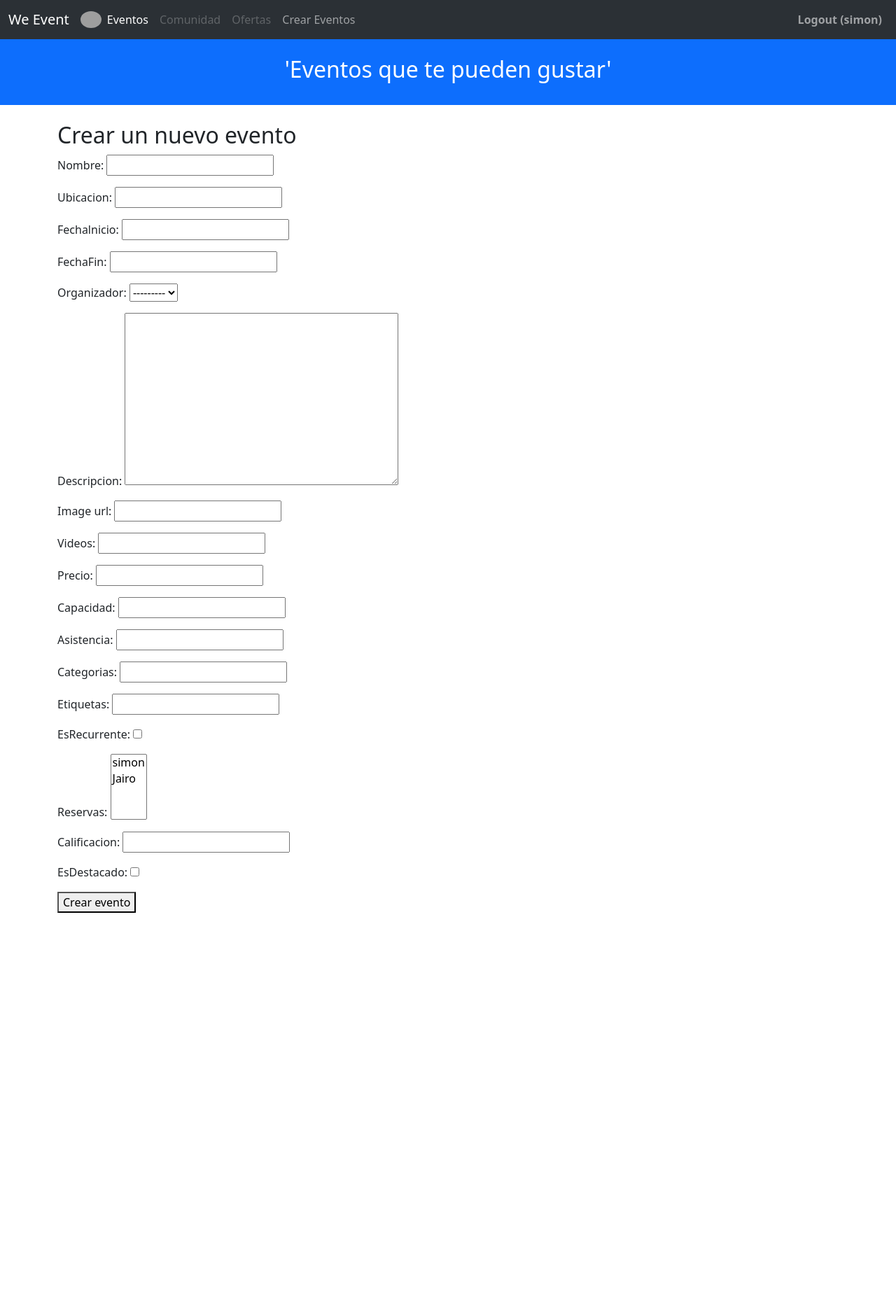
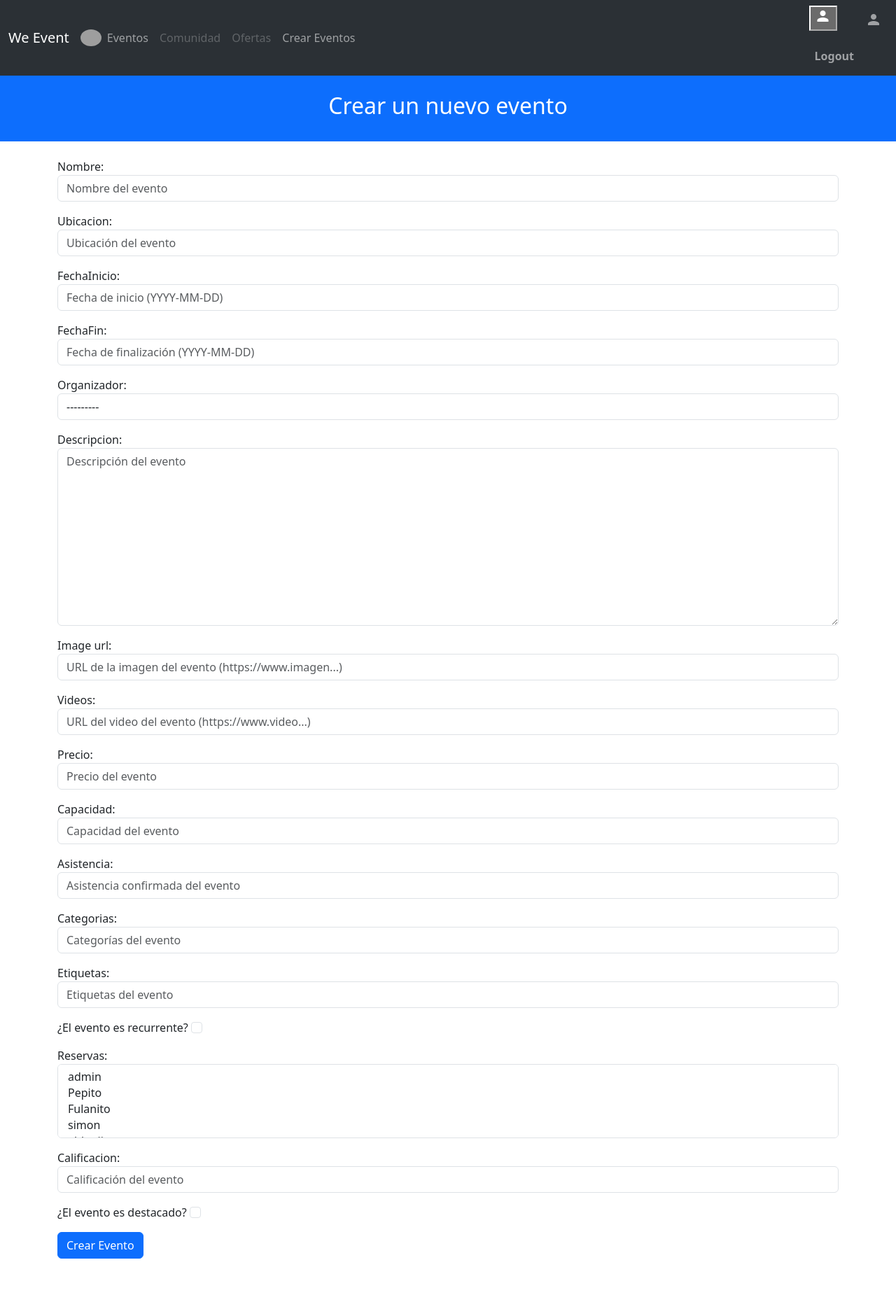
Before and after one commit to eldoniis/WeEvent, a Django app: page /create_event/ in a window 1280 px wide. Shown: the whole page at 70% size. Before the commit the page ends 1304 px from the top, so only its background shows below. Run offline with Django 3.2, Linux system fonts and the light colour scheme; a user stored in the database is signed in; data comes from the database, SQL or seed files in the repository; grey boxes are pictures that could not be loaded.

Commit message:
Presentacion Cliente 1

```diff
--- a/pagina/forms.py
+++ b/pagina/forms.py
@@ -4,4 +4,96 @@
 class EventoForm(forms.ModelForm):
     class Meta:
         model = Evento
-        fields = '__all__'  # Para incluir todos los campos del modelo
+        fields = '__all__'
+
+    def __init__(self, *args, **kwargs):
+        super(EventoForm, self).__init__(*args, **kwargs)
+
+        # Campos obligatorios y opcionales
+        self.fields['nombre'].required = True
+        self.fields['ubicacion'].required = True
+        self.fields['fechaInicio'].required = True
+        self.fields['fechaFin'].required = False
+        self.fields['organizador'].required = False
+        self.fields['descripcion'].required = False
+        self.fields['image_url'].required = False
+        self.fields['videos'].required = False
+        self.fields['precio'].required = False
+        self.fields['capacidad'].required = False
+        self.fields['asistencia'].required = False
+        self.fields['categorias'].required = False
+        self.fields['etiquetas'].required = False
+        self.fields['esRecurrente'].required = False
+        self.fields['reservas'].required = False
+        self.fields['calificacion'].required = False
+        self.fields['esDestacado'].required = False
+
+        self.fields['nombre'].widget.attrs.update({
+            'class': 'form-control',
+            'placeholder': 'Nombre del evento'
+        })
+        self.fields['ubicacion'].widget.attrs.update({
+            'class': 'form-control',
+            'placeholder': 'Ubicación del evento'
+        })
+        self.fields['fechaInicio'].widget.attrs.update({
+            'class': 'form-control datepicker',
+            'placeholder': 'Fecha de inicio (YYYY-MM-DD)'
+        })
+        self.fields['fechaFin'].widget.attrs.update({
+            'class': 'form-control datepicker',
+            'placeholder': 'Fecha de finalización (YYYY-MM-DD)'
+        })
+        self.fields['organizador'].widget.attrs.update({
+            'class': 'form-control',
+            'placeholder': 'Organizador del evento'
+        })
+        self.fields['descripcion'].widget.attrs.update({
+            'class': 'form-control',
+            'placeholder': 'Descripción del evento'
+        })
+        self.fields['image_url'].widget.attrs.update({
+            'class': 'form-control',
+            'placeholder': 'URL de la imagen del evento (https://www.imagen...)'
+        })
+        self.fields['videos'].widget.attrs.update({
+            'class': 'form-control',
+            'placeholder': 'URL del video del evento (https://www.video...)'
+        })
+        self.fields['precio'].widget.attrs.update({
+            'class': 'form-control',
+            'placeholder': 'Precio del evento'
+        })
+        self.fields['capacidad'].widget.attrs.update({
+            'class': 'form-control',
+            'placeholder': 'Capacidad del evento'
+        })
+        self.fields['asistencia'].widget.attrs.update({
+            'class': 'form-control',
+            'placeholder': 'Asistencia confirmada del evento'
+        })
+        self.fields['categorias'].widget.attrs.update({
+            'class': 'form-control',
+            'placeholder': 'Categorías del evento'
+        })
+        self.fields['etiquetas'].widget.attrs.update({
+            'class': 'form-control',
+            'placeholder': 'Etiquetas del evento'
+        })
+        self.fields['esRecurrente'].widget.attrs.update({
+            'class': 'form-check-input',
+        })
+        self.fields['esRecurrente'].label = '¿El evento es recurrente?'
+
+        self.fields['reservas'].widget.attrs.update({
+            'class': 'form-control',
+            'placeholder': 'Reservación del evento'
+        })
+        self.fields['calificacion'].widget.attrs.update({
+            'class': 'form-control',
+            'placeholder': 'Calificación del evento'
+        })
+        self.fields['esDestacado'].widget.attrs.update({
+            'class': 'form-check-input',
+        })
+        self.fields['esDestacado'].label = '¿El evento es destacado?'
--- a/pagina/models.py
+++ b/pagina/models.py
@@ -5,7 +5,7 @@
 class Evento(models.Model):
     nombre = models.CharField(max_length=255)
     ubicacion = models.CharField(max_length=255)
-    fechalnicio = models.DateField()
+    fechaInicio = models.DateField()
     fechaFin = models.DateField()
     organizador = models.ForeignKey(User, on_delete=models.CASCADE)
     descripcion = models.TextField()
--- a/pagina/templates/base.html
+++ b/pagina/templates/base.html
@@ -6,6 +6,7 @@
   <meta name="viewport" content="width=device-width, initial-scale=1" />
   <link href="https://cdn.jsdelivr.net/npm/bootstrap@5.3.0-alpha1/dist/css/bootstrap.min.css" rel="stylesheet" crossorigin="anonymous" />
   <title>{% block title %}'WeEvent'{% endblock %}</title>
+  <link rel="stylesheet" href="https://fonts.googleapis.com/icon?family=Material+Icons">
 </head>
 <body>
   <!-- header -->
@@ -19,7 +20,7 @@
       <div class="collapse navbar-collapse" id="navbarNav">
         <ul class="navbar-nav">
           <li class="nav-item">
-            <a class="nav-link active" aria-current="page" href="{% url 'events_index' %}">Eventos</a>
+            <a class="nav-link" aria-current="page" href="{% url 'events_index' %}">Eventos</a>
           </li>
           <li class="nav-item">
             <a class="nav-link disabled" aria-disabled="true" href="#">Comunidad</a>
@@ -35,7 +36,16 @@
       <div class="collapse navbar-collapse" id="navbarNavAltMarkup">
         <div class="navbar-nav ms-auto">
             {% if user.is_authenticated %}
-            <a class="nav-link" href="{% url 'logoutaccount' %}"><b>Logout ({{ user.username }})</b></a>
+            <div class="dropdown">
+              <button onclick="myFunction()" class="dropbtn">
+                <i class="material-icons">person</i>
+              </button>
+              <div class="dropdown-content" id="myDropdown">
+                <a class="nav-link" href=""></a>
+                <a class="nav-link" href="{% url 'logoutaccount' %}"><b>Logout</b></a>
+              </div>
+            </div>
+            <a class="nav-link" href="{% url 'home' %}"><i class="material-icons">person</i></a>
             {% else %}
             <a class="nav-link" href="{% url 'loginaccount' %}"><b>Login</b></a>
             <a class="nav-link" href="{% url 'signupaccount' %}"><b>Sign Up</b></a>
--- a/pagina/templates/create_event.html
+++ b/pagina/templates/create_event.html
@@ -1,10 +1,10 @@
 {% extends "base.html" %}
-
+{% block title %} Crear Evento {% endblock %}
+{% block header_title %} Crear un nuevo evento {% endblock %}
 {% block content %}
-<h2>Crear un nuevo evento</h2>
-<form method="post">
+<form method="post" enctype="multipart/form-data">
     {% csrf_token %}
     {{ form.as_p }}
-    <button type="submit">Crear evento</button>
+    <button type="submit" class="btn btn-primary">Crear Evento</button>
 </form>
 {% endblock %}
--- a/pagina/templates/events_index.html
+++ b/pagina/templates/events_index.html
@@ -1,5 +1,5 @@
 {% extends 'base.html' %}
-{% block title %} Events {% endblock %}
+{% block title %} Eventos {% endblock %}
 {% block header_title %} {{subtitle}} {% endblock %}
 {% block content %}
 <div class="row">
--- a/pagina/views.py
+++ b/pagina/views.py
@@ -23,18 +23,18 @@
 
     viewData = {}
     viewData["title"] = "Title of the view"
-    viewData["subtitle"] =  "Subtitle of the view"
+    viewData["subtitle"] =  "Eventos"
     viewData["events"] = Evento.objects.all()
 
     return render(request, template_name, viewData)
 
 @login_required
-def EventShowView(request,id,):
+def EventShowView(request,id):
     template_name = 'show_event.html'
 
     viewData = {}
     viewData["title"] = "Title of the view"
-    viewData["subtitle"] =  "Subtitle of the view"
+    viewData["subtitle"] =  "Info Eventos"
     viewData["event"] = get_object_or_404(Evento,pk=id)
 
     return render(request, template_name, viewData)
```
Also changed, not shown: pagina/templates/home.html (+13 -14 lines), pagina/templates/show_event.html (+8 -1 lines), db.sqlite3, pagina/migrations/0002_rename_fechalnicio_evento_fechainicio.py (added).
